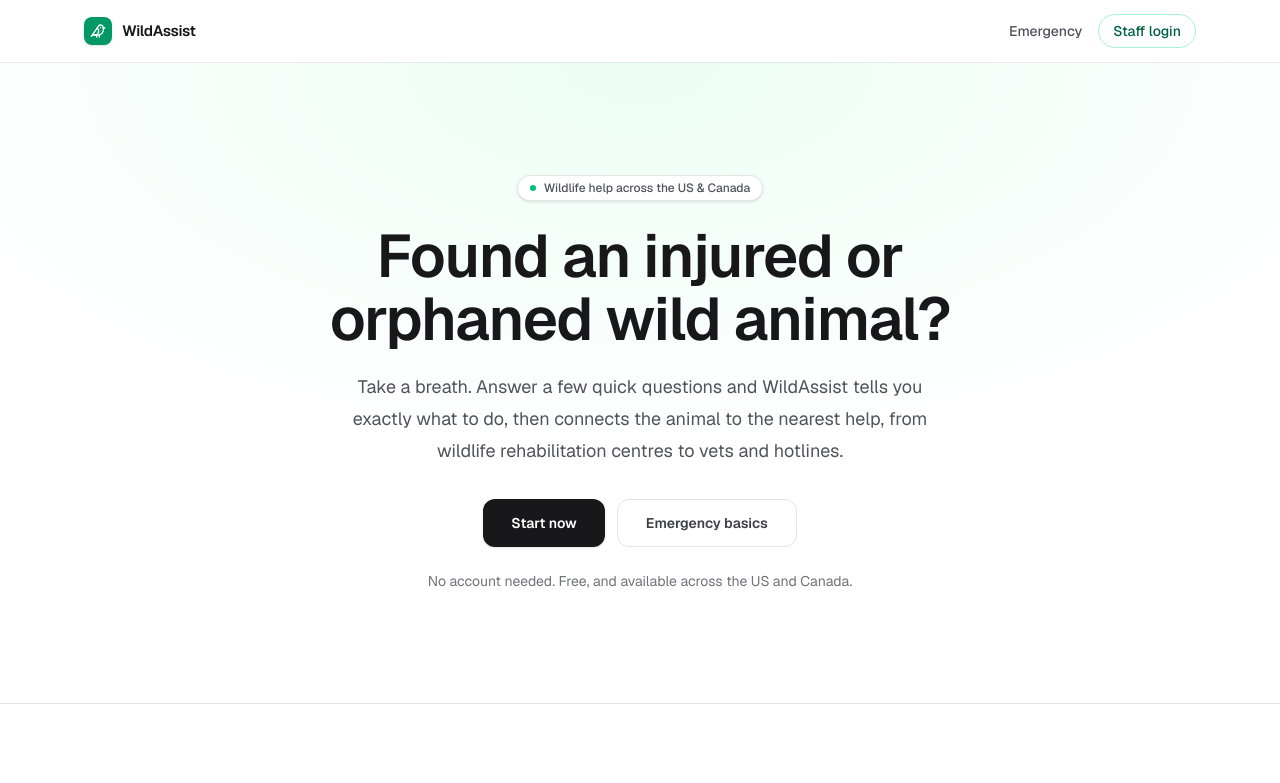
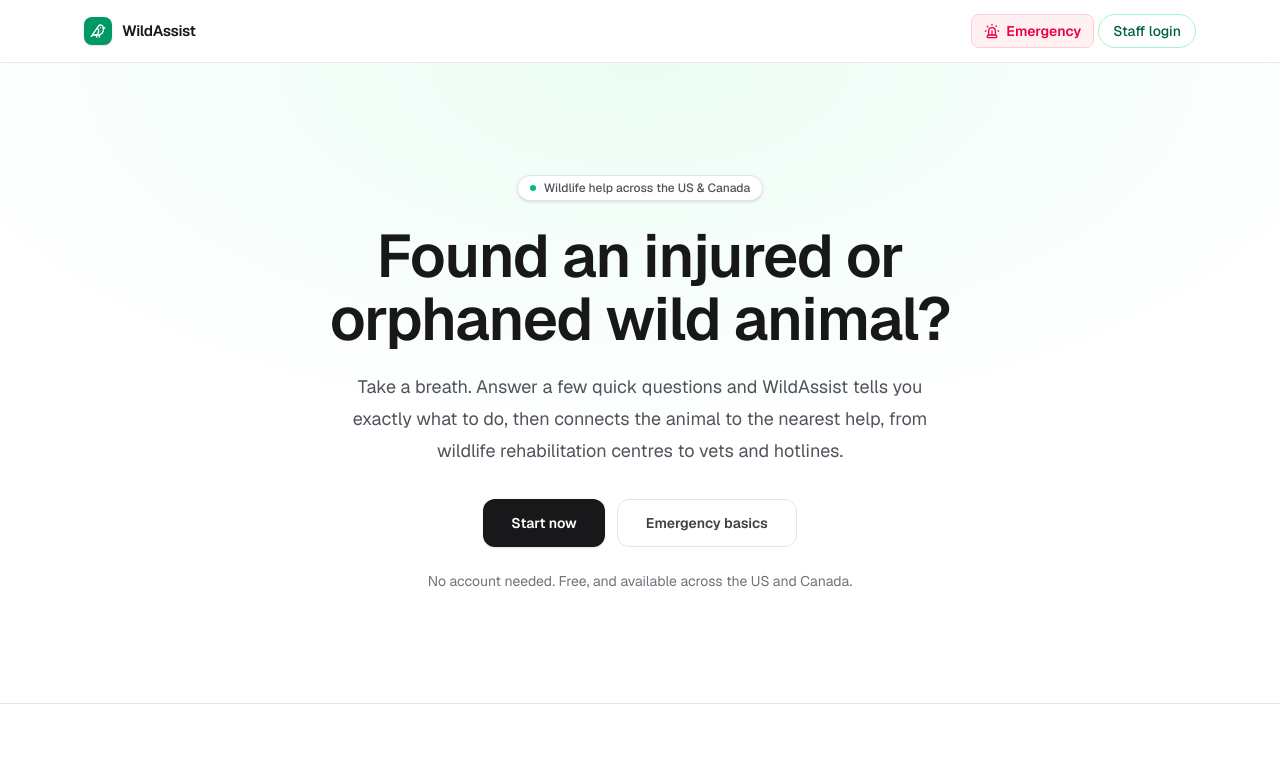
Before and after one commit to mohsin123-04/wildassist, a Next.js app: page / in a window 1280 px wide. Shown: the top 783 px of the page. Built offline with nearby package versions, Linux system fonts and the light colour scheme; no server answers.

Commit message:
Make the Emergency nav link stand out (rose pill + siren icon)
The Emergency link was muted zinc and blended into the nav. Give it a rose
pill treatment with a siren icon so it's instantly findable — using the app's
existing danger color for consistency.

```diff
--- a/src/app/layout.tsx
+++ b/src/app/layout.tsx
@@ -1,7 +1,7 @@
 import type { Metadata } from "next";
 import { Geist, Geist_Mono } from "next/font/google";
 import Link from "next/link";
-import { Bird } from "lucide-react";
+import { Bird, Siren } from "lucide-react";
 import AccountMenu from "@/components/AccountMenu";
 import NotificationBell from "@/components/NotificationBell";
 import Toast from "@/components/Toast";
@@ -47,8 +47,9 @@ export default function RootLayout({ children }: LayoutProps<"/">) {
             <div className="flex items-center gap-1">
               <Link
                 href="/emergency"
-                className="rounded-lg px-3 py-1.5 text-sm font-medium text-zinc-600 transition-colors hover:bg-zinc-100 hover:text-zinc-900"
+                className="inline-flex items-center gap-1.5 rounded-lg border border-rose-200 bg-rose-50 px-3 py-1.5 text-sm font-semibold text-rose-600 transition-colors hover:border-rose-300 hover:bg-rose-100"
               >
+                <Siren className="h-4 w-4" aria-hidden />
                 Emergency
               </Link>
               <NotificationBell />
```
